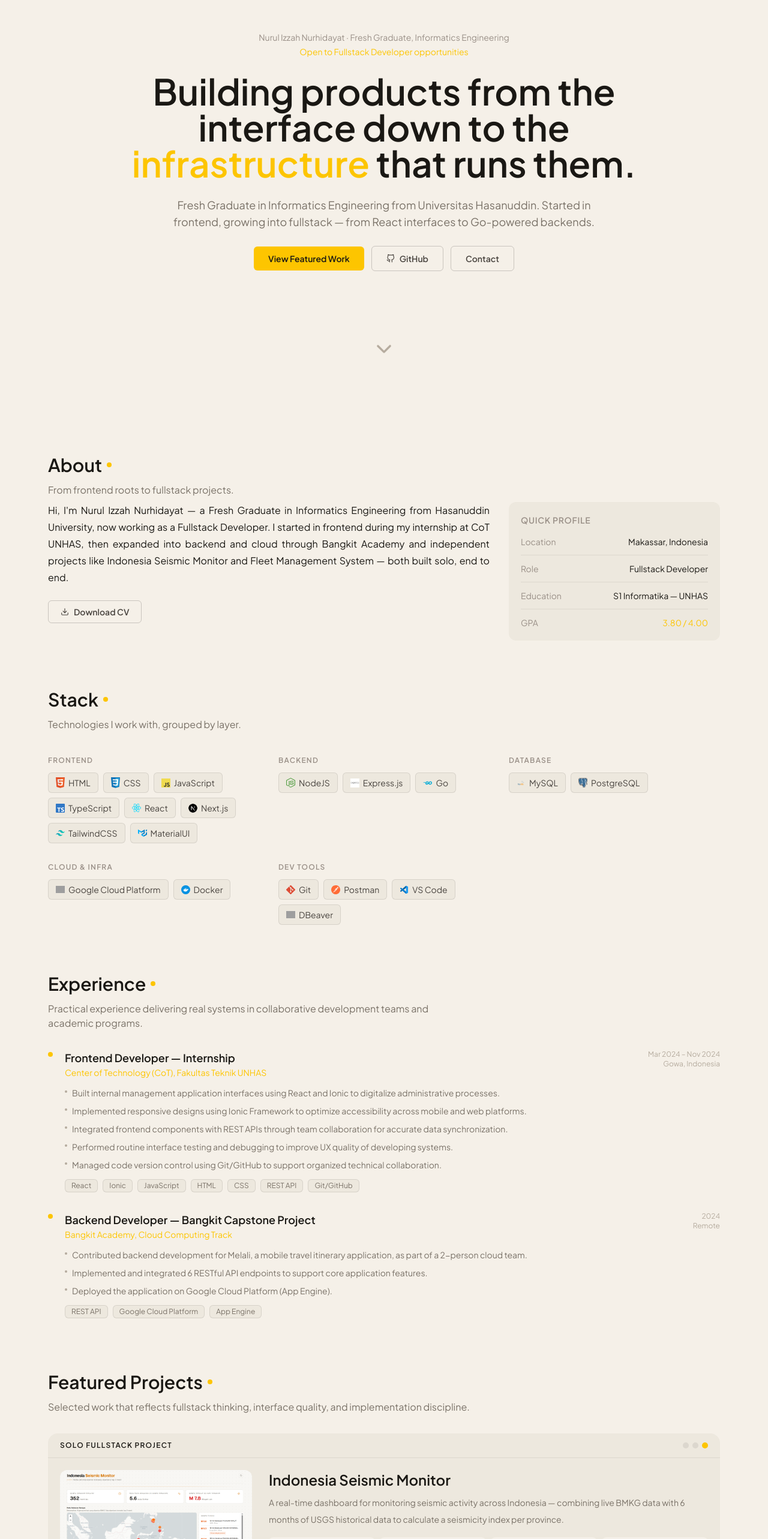
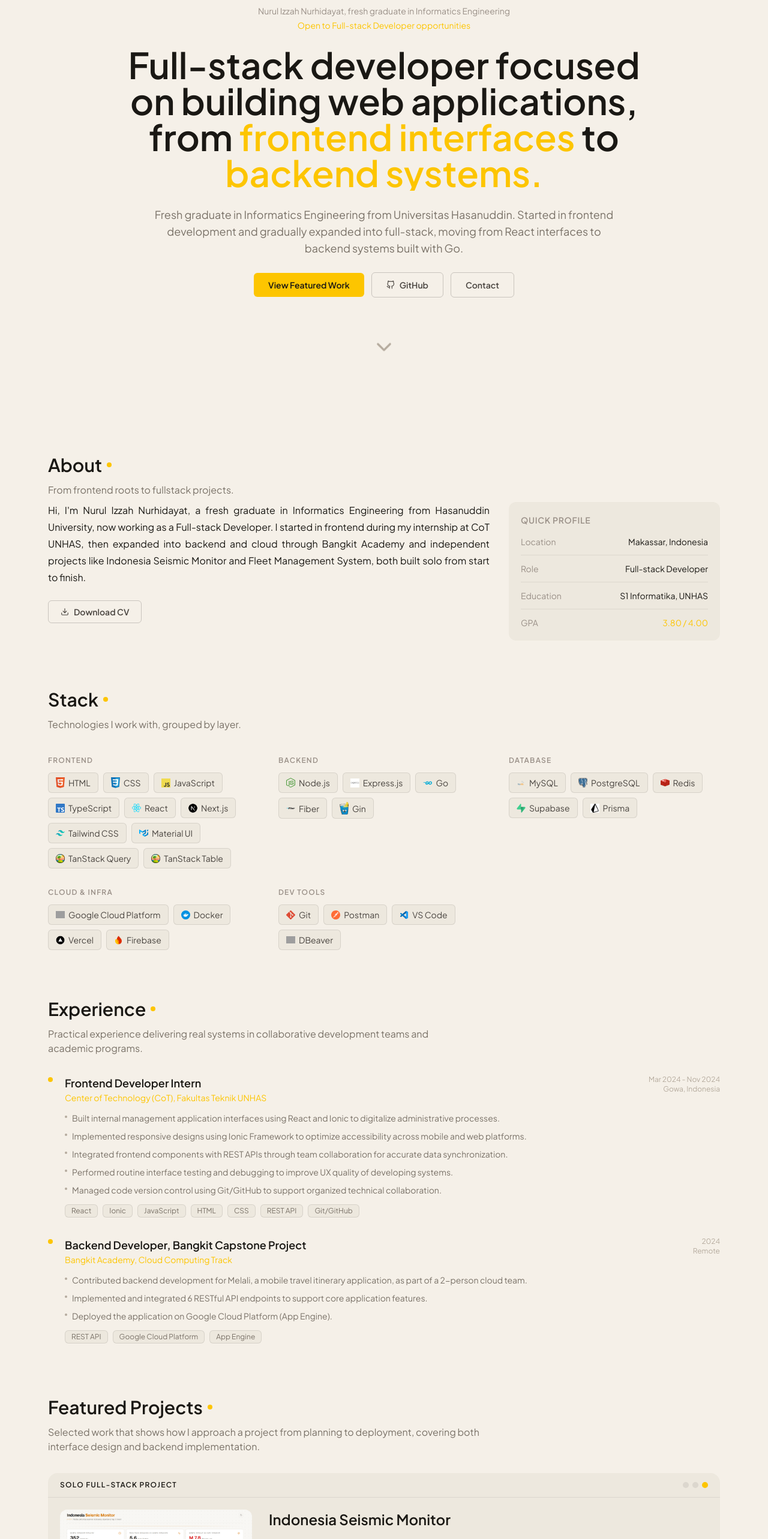
Before and after one commit to izzahnin/portfolio, a Next.js app: page / in a window 1280 px wide. Shown: the part 180-2746 px from the top of the page at 60% size. Built offline with nearby package versions, Linux system fonts and the light colour scheme; no server answers; grey boxes are pictures that could not be loaded.

Commit message:
feat: update portfolio content and improve descriptions; standardize terminology and fix typos

```diff
--- a/app/components/Hero.tsx
+++ b/app/components/Hero.tsx
@@ -11,25 +11,26 @@ export const Hero = () => {
         <Reveal>
           <div className="flex flex-col items-center gap-1 py-0.5">
             <p className="text-sm text-[var(--text-muted)]">
-              Nurul Izzah Nurhidayat · Fresh Graduate, Informatics Engineering
+              Nurul Izzah Nurhidayat, fresh graduate in Informatics Engineering
             </p>
             <p className="text-sm text-[var(--accent)]">
-              Open to Fullstack Developer opportunities
+              Open to Full-stack Developer opportunities
             </p>
           </div>
         </Reveal>
 
         <Reveal>
           <h1 className="font-display max-w-4xl text-4xl font-semibold leading-tight text-[var(--text-primary)] md:text-5xl lg:text-6xl">
-            Building products from the interface down to the{" "}
-            <em className="not-italic text-[var(--accent)]">infrastructure</em> that runs them.
+            Full-stack developer focused on building web applications, from {" "}
+            <span className="text-[var(--accent)]">frontend interfaces</span> to {" "}
+            <span className="text-[var(--accent)]">backend systems.</span>
           </h1>
         </Reveal>
 
         <Reveal>
           <div className="flex justify-center py-0.5">
             <p className="max-w-3xl text-base text-[var(--text-secondary)] md:text-lg">
-              Fresh Graduate in Informatics Engineering from Universitas Hasanuddin. Started in frontend, growing into fullstack — from React interfaces to Go-powered backends.
+              Fresh graduate in Informatics Engineering from Universitas Hasanuddin. Started in frontend development and gradually expanded into full-stack, moving from React interfaces to backend systems built with Go.
             </p>
           </div>
         </Reveal>
--- a/app/components/SectionAbout.tsx
+++ b/app/components/SectionAbout.tsx
@@ -22,7 +22,7 @@ export const SectionAbout = () => {
         <div className="flex flex-col gap-4 md:col-span-2">
           <Reveal>
             <p className="text-justify leading-7 text-[var(--text-primary)]">
-              Hi, I&apos;m Nurul Izzah Nurhidayat — a Fresh Graduate in Informatics Engineering from Hasanuddin University, now working as a Fullstack Developer. I started in frontend during my internship at CoT UNHAS, then expanded into backend and cloud through Bangkit Academy and independent projects like Indonesia Seismic Monitor and Fleet Management System — both built solo, end to end.
+              Hi, I&apos;m Nurul Izzah Nurhidayat, a fresh graduate in Informatics Engineering from Hasanuddin University, now working as a Full-stack Developer. I started in frontend during my internship at CoT UNHAS, then expanded into backend and cloud through Bangkit Academy and independent projects like Indonesia Seismic Monitor and Fleet Management System, both built solo from start to finish.
             </p>
           </Reveal>
 
@@ -51,11 +51,11 @@ export const SectionAbout = () => {
                 </div>
                 <div className="flex justify-between gap-4 border-b border-[var(--border-subtle)] pb-3">
                   <span className="text-[var(--text-muted)]">Role</span>
-                  <span className="text-right text-[var(--text-primary)]">Fullstack Developer</span>
+                  <span className="text-right text-[var(--text-primary)]">Full-stack Developer</span>
                 </div>
                 <div className="flex justify-between gap-4 border-b border-[var(--border-subtle)] pb-3">
                   <span className="text-[var(--text-muted)]">Education</span>
-                  <span className="text-right text-[var(--text-primary)]">S1 Informatika — UNHAS</span>
+                  <span className="text-right text-[var(--text-primary)]">S1 Informatika, UNHAS</span>
                 </div>
                 <div className="flex justify-between gap-4">
                   <span className="text-[var(--text-muted)]">GPA</span>
--- a/app/components/SectionContact.tsx
+++ b/app/components/SectionContact.tsx
@@ -13,7 +13,7 @@ export const SectionContact = () => {
             <span className="h-2 w-2 rounded-full bg-[var(--accent)]"></span>
           </div>
           <p className="max-w-2xl text-center text-base text-[var(--text-secondary)] md:text-left">
-            Open to Fullstack Developer opportunities and collaborative product teams.
+            Open to Full-stack Developer opportunities and collaborative product teams.
           </p>
         </section>
       </Reveal>
@@ -26,21 +26,21 @@ export const SectionContact = () => {
             </h2>
             <p className="max-w-md text-[var(--text-secondary)]">
               Whether it&apos;s a web development project, consultation, or just a chat
-              about technology — feel free to reach out.
+              about technology, feel free to reach out.
             </p>
             <div className="space-y-2 text-sm text-[var(--text-muted)]">
-              <p><span className="text-[var(--text-mid)]">Email</span> — cacaizzah2008@gmail.com</p>
-              <p><span className="text-[var(--text-mid)]">Location</span> — Makassar, Indonesia</p>
+              <p><span className="text-[var(--text-mid)]">Email</span>: cacaizzah2008@gmail.com</p>
+              <p><span className="text-[var(--text-mid)]">Location</span>: Makassar, Indonesia</p>
               <p>
-                <span className="text-[var(--text-mid)]">Status</span> —{" "}
-                <span className="text-emerald-600">Available for projects</span>
+                <span className="text-[var(--text-mid)]">Status</span>:{" "}
+                <span className="text-emerald-600">Open to Full-stack Developer roles</span>
               </p>
             </div>
           </div>
 
           <div className="flex flex-col gap-3">
             <Link
-              href="mailto:cacaizzah2008@gmail.com?subject=Portfolio Contact - Let's Work Together"
+              href="mailto:cacaizzah2008@gmail.com?subject=Portfolio Contact, Let's Work Together"
               className="flex items-center gap-2 rounded-md bg-[var(--accent)] px-5 py-2.5 text-sm font-semibold text-[#1a1814] transition hover:bg-[#fdc500]/80"
             >
               <FiMail size={15} />
--- a/app/components/SectionExperience.tsx
+++ b/app/components/SectionExperience.tsx
@@ -3,9 +3,9 @@ import { Reveal } from "./Reveal";
 
 const experiences = [
   {
-    role: "Frontend Developer — Internship",
+    role: "Frontend Developer Intern",
     company: "Center of Technology (CoT), Fakultas Teknik UNHAS",
-    period: "Mar 2024 – Nov 2024",
+    period: "Mar 2024 - Nov 2024",
     location: "Gowa, Indonesia",
     bullets: [
       "Built internal management application interfaces using React and Ionic to digitalize administrative processes.",
@@ -17,7 +17,7 @@ const experiences = [
     tags: ["React", "Ionic", "JavaScript", "HTML", "CSS", "REST API", "Git/GitHub"],
   },
   {
-    role: "Backend Developer — Bangkit Capstone Project",
+    role: "Backend Developer, Bangkit Capstone Project",
     company: "Bangkit Academy, Cloud Computing Track",
     period: "2024",
     location: "Remote",
--- a/app/components/SectionHighlights.tsx
+++ b/app/components/SectionHighlights.tsx
@@ -6,19 +6,19 @@ import { listIcon } from "../utils/listIcon";
 const groups = [
   {
     category: "Frontend",
-    items: ["HTML", "CSS", "JavaScript", "TypeScript", "React", "Next.js", "TailwindCSS", "MaterialUI"],
+    items: ["HTML", "CSS", "JavaScript", "TypeScript", "React", "Next.js", "Tailwind CSS", "Material UI", "TanStack Query", "TanStack Table"],
   },
   {
     category: "Backend",
-    items: ["NodeJS", "Express.js", "Go"],
+    items: ["Node.js", "Express.js", "Go", "Fiber", "Gin"],
   },
   {
     category: "Database",
-    items: ["MySQL", "PostgreSQL"],
+    items: ["MySQL", "PostgreSQL", "Redis", "Supabase", "Prisma"],
   },
   {
     category: "Cloud & Infra",
-    items: ["Google Cloud Platform", "Docker"],
+    items: ["Google Cloud Platform", "Docker", "Vercel", "Firebase"],
   },
   {
     category: "Dev Tools",
--- a/app/components/SectionProjects.tsx
+++ b/app/components/SectionProjects.tsx
@@ -21,7 +21,7 @@ export const SectionProjects = () => {
               <span className="h-2 w-2 rounded-full bg-[var(--accent)]"></span>
             </div>
             <p className="max-w-3xl text-center text-base text-[var(--text-secondary)] md:text-left">
-              Selected work that reflects fullstack thinking, interface quality, and implementation discipline.
+              Selected work that shows how I approach a project from planning to deployment, covering both interface design and backend implementation.
             </p>
           </section>
         </Reveal>
--- a/app/components/SectionTools.tsx
+++ b/app/components/SectionTools.tsx
@@ -21,7 +21,7 @@ export const SectionTools = () => {
             <span className="h-2 w-2 rounded-full bg-[var(--accent)]"></span>
           </div>
           <p className="max-w-2xl text-center text-base text-[var(--text-secondary)] md:text-left">
-            Technologies I use to build, test, and ship — grouped by where they sit in the stack.
+            Technologies I use to build, test, and ship, grouped by where they sit in the stack.
           </p>
         </section>
       </Reveal>
--- a/app/data/index.ts
+++ b/app/data/index.ts
@@ -31,19 +31,19 @@ export const getFeaturedProjects = (): FeaturedProject[] => [
     id: 1,
     thumbnail: "/images/seismic.png",
     title: "Indonesia Seismic Monitor",
-    label: "Solo Fullstack Project",
+    label: "Solo Full-stack Project",
     problemStatement:
-      "A real-time dashboard for monitoring seismic activity across Indonesia — combining live BMKG data with 6 months of USGS historical data to calculate a seismicity index per province.",
+      "A real-time dashboard for monitoring seismic activity across Indonesia, combining live BMKG data with 6 months of USGS historical data to calculate a seismicity index per province.",
     stats: [
       { label: "REST API endpoints", value: "2" },
       { label: "Provinces mapped", value: "38" },
       { label: "Live data sources", value: "2" },
       { label: "Auto-refresh", value: "2 min" },
     ],
-    stack: ["Go 1.22", "Fiber v2", "Next.js 16", "TypeScript", "TailwindCSS v4", "TanStack Query", "react-leaflet", "Vercel", "Docker"],
+    stack: ["Go 1.22", "Fiber v2", "Next.js 16", "TypeScript", "Tailwind CSS v4", "TanStack Query", "React Leaflet", "Vercel", "Docker"],
     features: [
       "Interactive map with earthquake markers colored by magnitude, with dark/light tile switching",
-      "Data pipeline: fetch BMKG (XML) + USGS (GeoJSON) → map coordinates to province → calculate seismicity index → serve via API",
+      "Data pipeline: fetch BMKG (XML) + USGS (GeoJSON) -> map coordinates to province -> calculate seismicity index -> serve via API",
       "Dark/light mode with system preference detection",
     ],
     links: {
@@ -56,20 +56,20 @@ export const getFeaturedProjects = (): FeaturedProject[] => [
     id: 2,
     thumbnail: "/images/jbfleet.png",
     title: "Fleet Management System",
-    label: "Independent Project — Client Work",
+    label: "Independent Project, Realistic Case Study",
     problemStatement:
-      "A production-ready fleet and logistics management system built from scratch for a container freight company in Makassar — featuring real-time GPS tracking, 4-level RBAC, and a public order tracking page for customers.",
+      "A production-ready fleet and logistics management system built from scratch as a self-initiated project, designed around a real-world freight and logistics use case. Features real-time GPS tracking, role-based access control across 3 operational roles plus a dedicated demo role, and a public order tracking page for customers.",
     stats: [
       { label: "REST API endpoints", value: "36" },
       { label: "Admin pages", value: "8" },
       { label: "Role levels (RBAC)", value: "4" },
       { label: "DB tables", value: "7" },
     ],
-    stack: ["Go 1.25", "Gin v1.12", "Next.js 16", "TypeScript", "TailwindCSS v4", "PostgreSQL", "Redis", "TanStack Table", "react-leaflet", "Docker", "Supabase", "Vercel"],
+    stack: ["Go 1.25", "Gin v1.12", "Next.js 16", "TypeScript", "Tailwind CSS v4", "PostgreSQL", "Redis", "TanStack Table", "React Leaflet", "Docker", "Supabase", "Vercel"],
     features: [
-      "Real-time GPS tracking via checkpoint system — Redis-cached latest position, polyline history on map, and a public order tracking page requiring no login",
+      "Real-time GPS tracking via checkpoint system, with Redis-cached latest position, polyline history on map, and a public order tracking page requiring no login",
       "RBAC with 4 roles (super_admin, admin_sales, admin_ops, demo), rate-limited login (10 req/60s per IP), and demo read-only mode enforced at the backend level",
-      "Clean Architecture: Handler → Usecase → Repository — deployed across Vercel + Render + Supabase + Upstash with Docker Compose for local dev",
+      "Clean Architecture: Handler -> Usecase -> Repository, deployed across Vercel + Render + Supabase + Upstash with Docker Compose for local dev",
     ],
     links: {
       demo: "https://jalurberlian.vercel.app",
@@ -85,7 +85,7 @@ export const getOtherProjects = (): DataItem[] => [
     thumbnail: "/images/url-shortener.png",
     title: "NinURL URL Shortener",
     description: "Full-stack URL shortener with analytics, built with a focus on fast redirects, Redis caching, async click tracking, custom aliases, expiry dates, and privacy-aware visitor analytics.",
-    tools: ["Next.js", "TypeScript", "Express", "PostgreSQL", "Prisma", "Redis"],
+    tools: ["Next.js", "TypeScript", "Express.js", "PostgreSQL", "Prisma", "Redis"],
     linkGithub: "https://github.com/izzahnin/url-shortener",
     linkDemo: "https://ninurl.vercel.app/",
   },
@@ -103,7 +103,7 @@ export const getOtherProjects = (): DataItem[] => [
     thumbnail: "/images/sigap.png",
     title: "SIGAP PSU Makassar",
     description: "Company profile website for SIGAP PSU Makassar, focused on responsive design and clean information architecture for a government-affiliated housing service.",
-    tools: ["Next.js", "TypeScript", "MaterialUI", "Firebase"],
+    tools: ["Next.js", "TypeScript", "Material UI", "Firebase"],
     linkGithub: "https://github.com/izzahnin/sigap-psu-makassar",
     linkDemo: "https://sigappsumakassar.vercel.app/",
   },
@@ -112,7 +112,7 @@ export const getOtherProjects = (): DataItem[] => [
     thumbnail: "/images/lamacca.png",
     title: "Lamacca Monopoli",
     description: "A QR-code based digital monopoly board game built for a PKM-PM research project, with real-time gameplay and an interactive UI designed to modernize a traditional board game.",
-    tools: ["React", "JavaScript", "TailwindCSS", "QR Code API"],
+    tools: ["React", "JavaScript", "Tailwind CSS", "QR Code API"],
     linkGithub: "https://github.com/izzahnin/lamacca-monopoli",
     linkDemo: "https://lamacca-monopoli.vercel.app/",
   },
@@ -120,16 +120,16 @@ export const getOtherProjects = (): DataItem[] => [
     id: 5,
     thumbnail: "/images/thumbnail-note.jpeg",
     title: "Note App",
-    description: "A note-taking app with create, edit, search, and delete functionality, with persistent storage — built to practice clean state management in React.",
-    tools: ["React", "TypeScript", "TailwindCSS", "Local Storage"],
+    description: "A note-taking app with create, edit, search, and delete functionality, with persistent storage, built to practice clean state management in React.",
+    tools: ["React", "TypeScript", "Tailwind CSS", "Local Storage"],
     linkGithub: "https://github.com/izzahnin/notes-app",
     linkDemo: "https://note-app-izzahnin.vercel.app/",
   },
   {
     id: 6,
     thumbnail: "/images/thumbnail-bookshelf.jpeg",
-    title: "BookShelf App",
-    description: "A digital bookshelf for managing reading lists — add, search, and archive books — built with vanilla JavaScript to practice core DOM manipulation without a framework.",
+    title: "Bookshelf App",
+    description: "A digital bookshelf for managing reading lists: add, search, and archive books, built with vanilla JavaScript to practice core DOM manipulation without a framework.",
     tools: ["HTML", "CSS", "JavaScript", "Local Storage"],
     linkGithub: "https://github.com/izzahnin/bookshelf-apps",
     linkDemo: "https://izzahnin.github.io/bookshelf-apps/",
@@ -137,8 +137,8 @@ export const getOtherProjects = (): DataItem[] => [
   {
     id: 7,
     thumbnail: "/images/jb.png",
-    title: "Jalur Berlian — Company Profile",
-    description: "An early company profile site for a freight and logistics company in Makassar — the first engagement with this client, later followed by the full-stack Fleet Management System.",
+    title: "Jalur Berlian - Company Profile",
+    description: "An early paid client project, a company profile website for a freight and logistics company in Makassar. This engagement later inspired the self-initiated Fleet Management System project, exploring the same industry from a fullstack perspective.",
     tools: ["HTML", "CSS", "JavaScript"],
     linkGithub: "https://github.com/izzahnin/jalurberlian",
     linkDemo: "https://izzahnin.github.io/jalurberlian/",
--- a/app/utils/listIcon.ts
+++ b/app/utils/listIcon.ts
@@ -15,8 +15,8 @@ export const listIcon: IconItem[] = [
   { id: 6,  name: "TypeScript",  svg: "/icons/typescript.svg",  color: "#3178C6", category: "frontend" },
   { id: 4,  name: "React",       svg: "/icons/react.svg",       color: "#61DAFB", category: "frontend" },
   { id: 8,  name: "Next.js",      svg: "/icons/nextjs.svg",      color: "var(--text-primary)", category: "frontend" },
-  { id: 7,  name: "TailwindCSS", svg: "/icons/tailwindcss.svg", color: "#38B2AC", category: "frontend" },
-  { id: 5,  name: "NodeJS",      svg: "/icons/nodejs.svg",      color: "#339933", category: "backend"  },
+  { id: 7,  name: "Tailwind CSS", svg: "/icons/tailwindcss.svg", color: "#38B2AC", category: "frontend" },
+  { id: 5,  name: "Node.js",      svg: "/icons/nodejs.svg",      color: "#339933", category: "backend"  },
   { id: 11, name: "Express.js",  svg: "/icons/expressjs.png",   color: "var(--text-secondary)", category: "backend"  },
   { id: 15, name: "Go",          svg: "/icons/go.svg",          color: "#00ADD8", category: "backend"  },
   { id: 12, name: "MySQL",       svg: "/icons/mysql.svg",       color: "#4479A1", category: "database" },
@@ -26,14 +26,15 @@ export const listIcon: IconItem[] = [
   { id: 14, name: "VS Code",     svg: "/icons/vscode.svg",      color: "#007ACC", category: "devtool"  },
   { id: 16, name: "Google Cloud Platform", svg: "/icons/gcp.png", color: "#4285F4", category: "cloud" },
   { id: 17, name: "PostgreSQL", svg: "/icons/postgresql.webp", color: "#336791", category: "database" },
-  { id: 18, name: "MaterialUI", svg: "/icons/materialui.svg", color: "#0081CB", category: "frontend" },
+  { id: 18, name: "Material UI", svg: "/icons/materialui.svg", color: "#0081CB", category: "frontend" },
   { id: 19, name: "DBeaver", svg: "/icons/dbeaver.svg", color: "#4C4C4C", category: "devtool" },
   { id: 20, name: "Vercel", svg: "/icons/vercel.png", color: "#000000", category: "cloud" },
   { id: 21, name: "Fiber", svg: "/icons/fiber.png", color: "#00C1D4", category: "backend" },
   { id: 22, name: "TanStack Query", svg: "/icons/tanstackquery.png", color: "#FF4154", category: "frontend" },
-  { id: 23, name: "Redis", svg: "/icons/redis.png", color: "#DC382D", category: "backend" },
+  { id: 23, name: "Redis", svg: "/icons/redis.png", color: "#DC382D", category: "database" },
   { id: 24, name: "Gin", svg: "/icons/gin.png", color: "#00C1D4", category: "backend" },
-  { id: 25, name: "Supabase", svg: "/icons/supabase.png", color: "#3ECF8E", category: "backend" },
+  { id: 25, name: "Supabase", svg: "/icons/supabase.png", color: "#3ECF8E", category: "database" },
   { id: 26, name: "TanStack Table", svg: "/icons/tanstackquery.png", color: "#FF4154", category: "frontend" },
-  { id: 27, name: "Firebase", svg: "/icons/firebase.png", color: "#FFCA28", category: "backend" },
+  { id: 27, name: "Firebase", svg: "/icons/firebase.png", color: "#FFCA28", category: "cloud" },
+  { id: 28, name: "Prisma", svg: "/icons/prisma.png", color: "#2D3748", category: "database" },
 ];
```
Also changed, not shown: public/icons/prisma.png (added).
